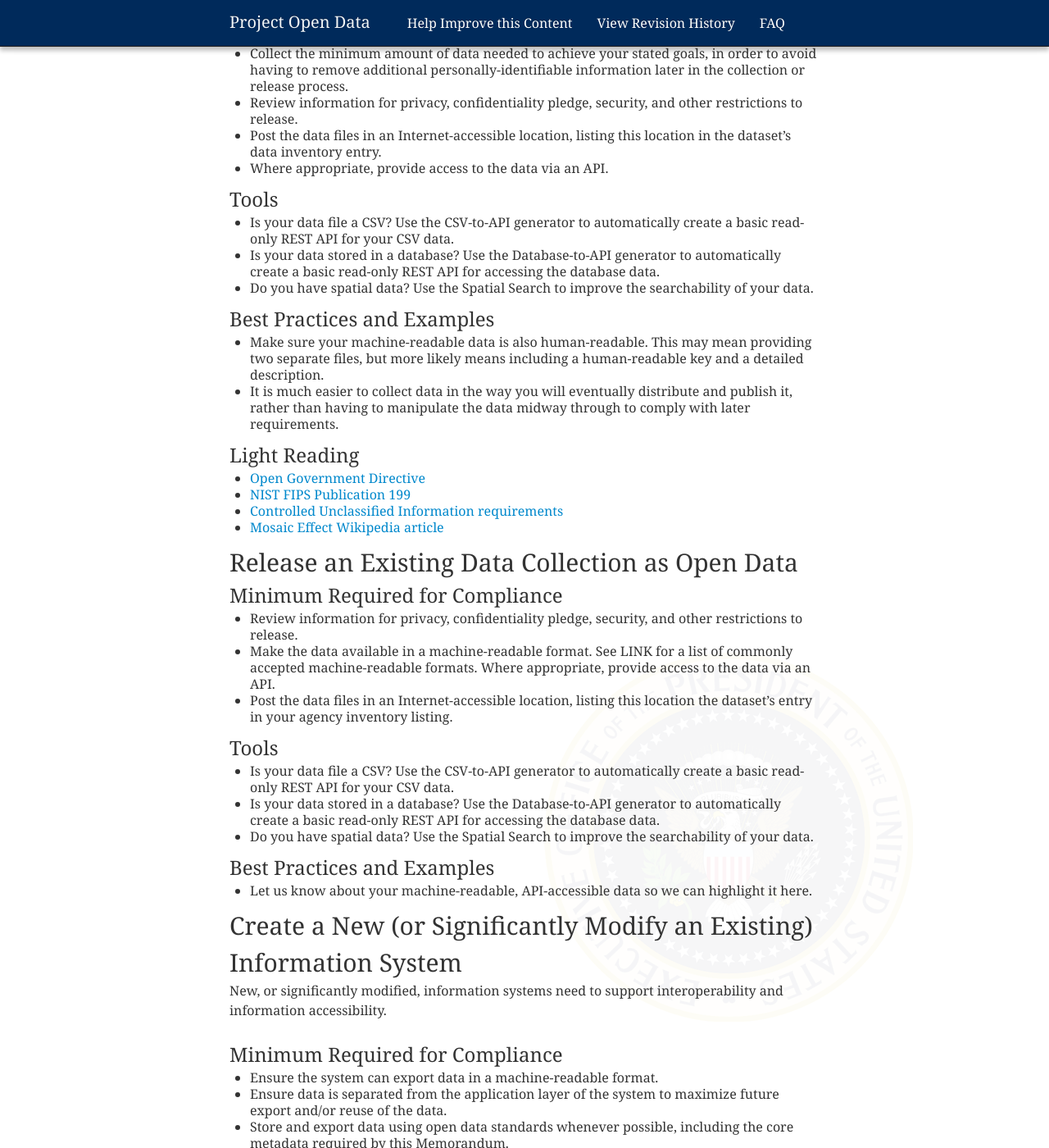
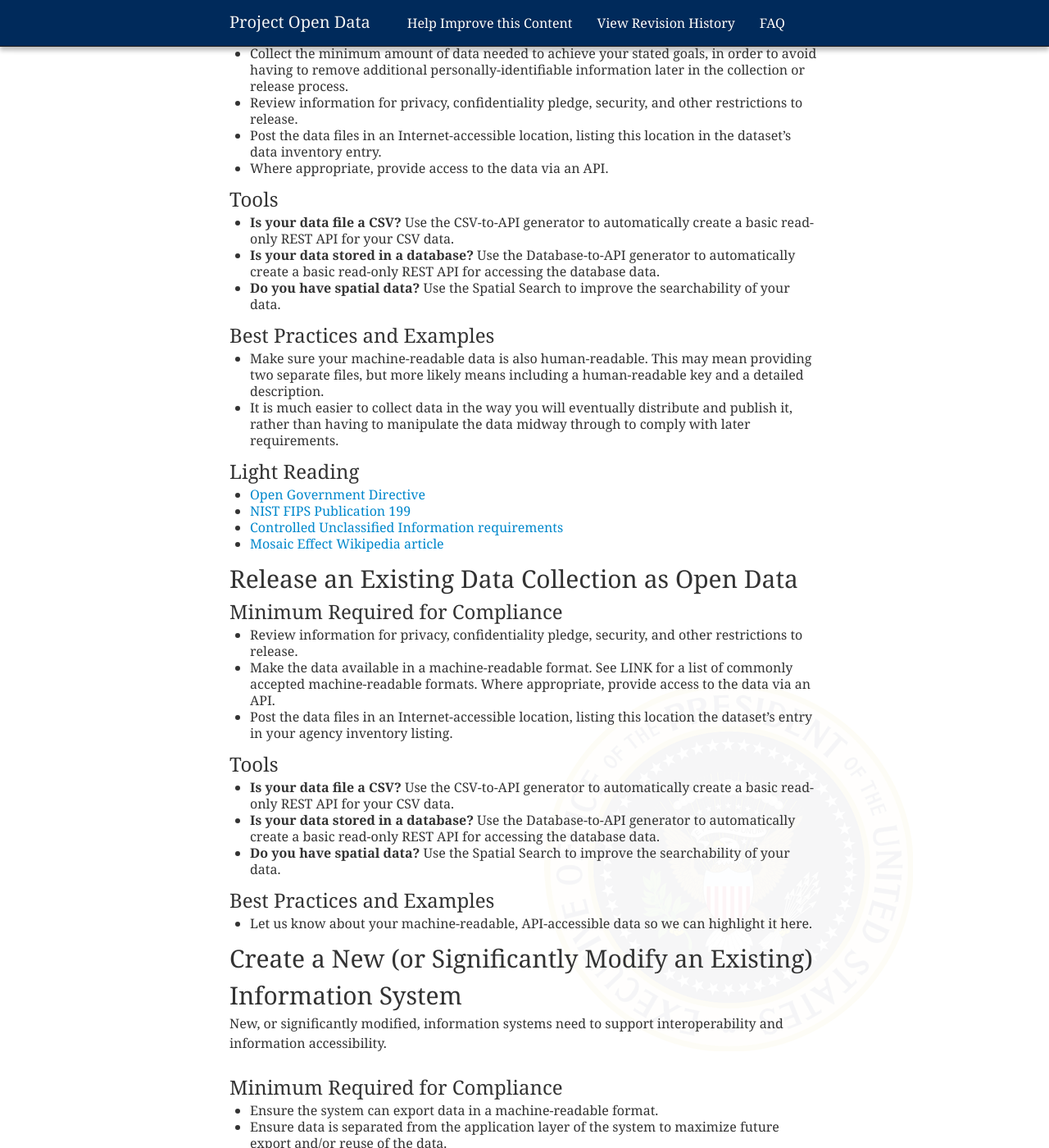
Before and after one commit to gbinal/p-o-d.github.com, a Jekyll site: the page built from implementation-guide.md, in a window 1280 px wide and 1400 px high, scrolled down 3833 px. Shown: the whole window at 82% size. Built offline with Jekyll 4.4.1, drawn with Linux system fonts in a browser that asks for light colours; nearby versions of some CDN libraries; some of the changed text lies outside the part shown.

Commit message:
added bolding for questions

```diff
--- a/implementation-guide.md
+++ b/implementation-guide.md
@@ -40,10 +40,10 @@ Publish your agency’s enterprise data inventory, with the aforementioned datas
 
 ### Tools
 
-* Don’t have a DMS? Use the hosted Catalog Generator to create your data.json file via basic data entry.
-* Is your data inventory stored in a CSV (Excel file)? Use the [CSVtoJSON tool](http://labs.data.gov/csv-to-api/) to automatically convert it into a compliant data.json file.
-* Is your data inventory stored in CKAN? Use the Data.gov extension (coming soon).
-* Not sure if your data.json file meets the requirements? Paste your file into the [JSON Validator](https://github.com/project-open-data/json-validator) to receive real-time feedback.
+* **Don’t have a DMS?** Use the hosted Catalog Generator to create your data.json file via basic data entry.
+* **Is your data inventory stored in a CSV (Excel file)?** Use the [CSVtoJSON tool](http://labs.data.gov/csv-to-api/) to automatically convert it into a compliant data.json file.
+* **Is your data inventory stored in CKAN?** Use the Data.gov extension (coming soon).
+* **Not sure if your data.json file meets the requirements?** Paste your file into the [JSON Validator](https://github.com/project-open-data/json-validator) to receive real-time feedback.
 
 ### Best Practices and Examples
 
@@ -68,7 +68,7 @@ Create a process to solicit feedback from customers about existing and potential
 
 ### Tools
 
-* Have WordPress? Use the [Data Kickstart plugin](https://github.com/project-open-data/kickstart) to provide an instant voting interface based on your existing data.json file, allowing customers to vote up or down datasets and to leave comments on specific datasets.
+* **Have WordPress?** Use the [Data Kickstart plugin](https://github.com/project-open-data/kickstart) to provide an instant voting interface based on your existing data.json file, allowing customers to vote up or down datasets and to leave comments on specific datasets.
 
 ### Best Practices and Examples
 
@@ -129,9 +129,9 @@ Collect or create information (data) in a way that supports downstream informati
 
 ### Tools
 
-* Is your data file a CSV? Use the CSV-to-API generator to automatically create a basic read-only REST API for your CSV data.
-* Is your data stored in a database? Use the Database-to-API generator to automatically create a basic read-only REST API for accessing the database data.
-* Do you have spatial data? Use the Spatial Search to improve the searchability of your data.
+* **Is your data file a CSV?** Use the CSV-to-API generator to automatically create a basic read-only REST API for your CSV data.
+* **Is your data stored in a database?** Use the Database-to-API generator to automatically create a basic read-only REST API for accessing the database data.
+* **Do you have spatial data?** Use the Spatial Search to improve the searchability of your data.
 
 ### Best Practices and Examples
 
@@ -154,9 +154,9 @@ Collect or create information (data) in a way that supports downstream informati
 
 ### Tools
 
-* Is your data file a CSV? Use the CSV-to-API generator to automatically create a basic read-only REST API for your CSV data.
-* Is your data stored in a database? Use the Database-to-API generator to automatically create a basic read-only REST API for accessing the database data.
-* Do you have spatial data? Use the Spatial Search to improve the searchability of your data.
+* **Is your data file a CSV?** Use the CSV-to-API generator to automatically create a basic read-only REST API for your CSV data.
+* **Is your data stored in a database?** Use the Database-to-API generator to automatically create a basic read-only REST API for accessing the database data.
+* **Do you have spatial data?** Use the Spatial Search to improve the searchability of your data.
 
 ### Best Practices and Examples
 
```
